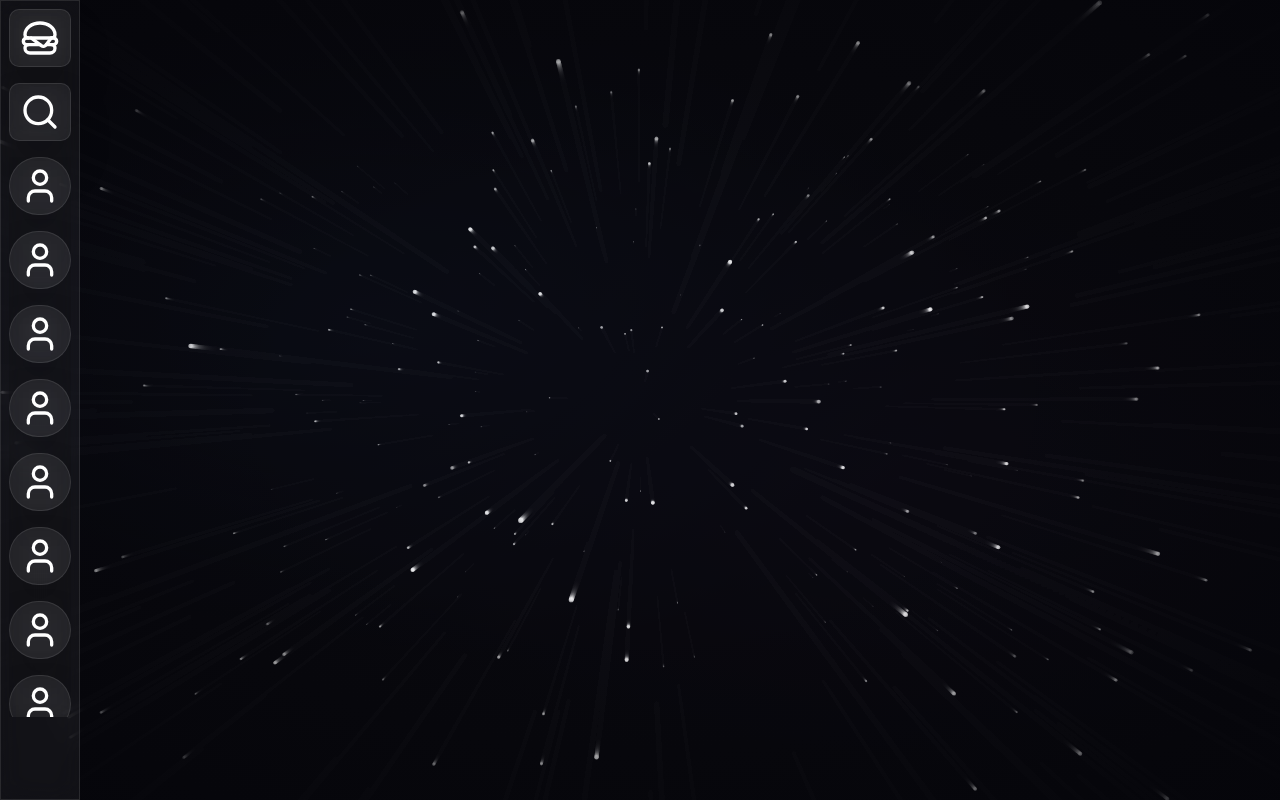
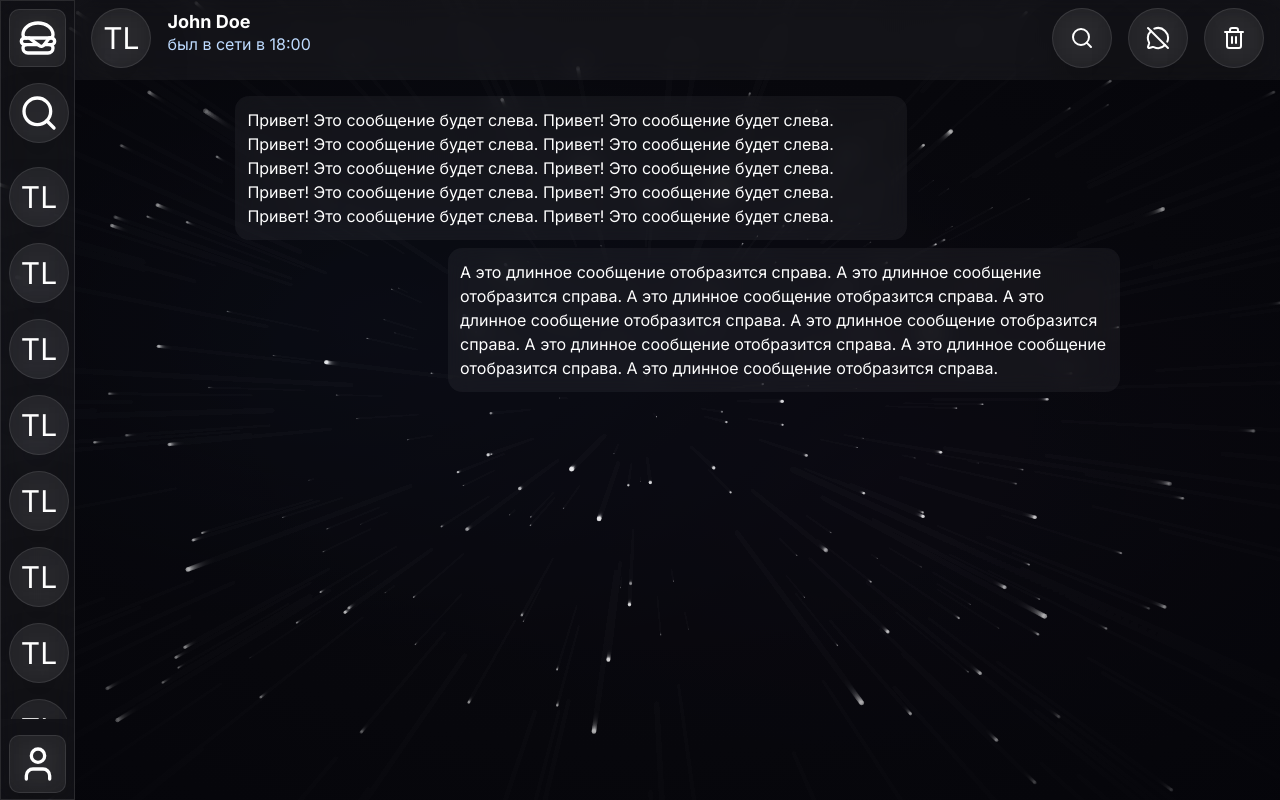
Before and after one commit to Guessler/frontend-messanger-2.0, a Next.js app: page / in a window 1280 px wide. Built offline with nearby package versions, Linux system fonts and the light colour scheme.

Commit message:
implemented layout

```diff
--- a/src/app/page.tsx
+++ b/src/app/page.tsx
@@ -1,12 +1,18 @@
 import { Header } from "@/components/ui/Header";
+import { Messages } from "@/components/ui/Messages";
 import { Sidebar } from "@/components/ui/Sidebar";
 import { StarfieldBackground } from "@/components/ui/starfield";
 
 export default function Home() {
   return (
     <StarfieldBackground>
-      <Header/>
-      <Sidebar/>
+      <div className="flex">
+        <Sidebar />
+        <div className="w-full">
+          <Header />
+          <Messages />
+        </div>
+      </div>
     </StarfieldBackground>
 
 
--- a/src/components/ui/Header.tsx
+++ b/src/components/ui/Header.tsx
@@ -1,5 +1,28 @@
+import { MessageCircleOff, Search, Trash } from "lucide-react"
+
 export const Header = () => {
     return (
-        <div className=""></div>
+        <div className="w-full flex justify-between h-20 bg-white/5 text-white backdrop-blur-md py-2 px-4 space-y-4 transition-all duration-300 overflow-hidden">
+            <div className="flex gap-4">
+                <div className="flex w-15 h-15 items-center justify-center cursor-pointer shrink-0 rounded-full shadow-2xl shadow-black/40 bg-white/5 backdrop-blur-md border border-white/10">
+                    <h2 className="text-white text-3xl select-none">TL</h2>
+                </div>
+                <div className="flex flex-col transition-all duration-300 min-w-0 w-44 opacity-100 translate-x-0 pointer-events-auto">
+                    <h2 className="text-white text-lg font-bold whitespace-nowrap truncate select-none">John Doe</h2>
+                    <h2 className="text-blue-200">был в сети в 18:00</h2>
+                </div>
+            </div>
+            <div className="flex gap-4">
+                <div className="flex w-15 h-15 items-center justify-center cursor-pointer shrink-0 rounded-full shadow-2xl shadow-black/40 bg-white/5 backdrop-blur-md border border-white/10">
+                    <Search />
+                </div>
+                <div className="flex w-15 h-15 items-center justify-center cursor-pointer shrink-0 rounded-full shadow-2xl shadow-black/40 bg-white/5 backdrop-blur-md border border-white/10">
+                    <MessageCircleOff />
+                </div>
+                <div className="flex w-15 h-15 items-center justify-center cursor-pointer shrink-0 rounded-full shadow-2xl shadow-black/40 bg-white/5 backdrop-blur-md border border-white/10">
+                    <Trash />
+                </div>
+            </div>
+        </div>
     )
 }
--- /dev/null
+++ b/src/components/ui/Messages.tsx
@@ -0,0 +1,23 @@
+export const Messages = () => {
+    const mockMessages = [
+        { id: 1, text: "Привет! Это сообщение будет слева. Привет! Это сообщение будет слева. Привет! Это сообщение будет слева. Привет! Это сообщение будет слева. Привет! Это сообщение будет слева. Привет! Это сообщение будет слева. Привет! Это сообщение будет слева. Привет! Это сообщение будет слева. Привет! Это сообщение будет слева. Привет! Это сообщение будет слева. ", isMyMessage: false },
+        { id: 2, text: "А это длинное сообщение отобразится справа. А это длинное сообщение отобразится справа. А это длинное сообщение отобразится справа. А это длинное сообщение отобразится справа. А это длинное сообщение отобразится справа. А это длинное сообщение отобразится справа. А это длинное сообщение отобразится справа. А это длинное сообщение отобразится справа. ", isMyMessage: true },
+    ];
+
+    return (
+        <div className="w-full h-screen px-40 pt-4">
+            <div className="flex flex-col gap-2 w-full">
+                {mockMessages.map((msg) => (
+                    <div
+                        key={msg.id}
+                        className={`text-white p-3 rounded-xl bg-white/5 max-w-2xl backdrop-blur-md transition-all duration-300 overflow-hidden
+                            ${msg.isMyMessage ? 'self-end' : 'self-start'}
+                        `}
+                    >
+                        {msg.text}
+                    </div>
+                ))}
+            </div>
+        </div>
+    );
+};
--- a/src/components/ui/Sidebar.tsx
+++ b/src/components/ui/Sidebar.tsx
@@ -1,26 +1,68 @@
 'use client'
 import { useSidebarStore } from "@/store/useSideBarStore";
 import { Hamburger, Search, User } from "lucide-react"
+import Link from "next/link";
+import { useRef } from "react";
 
 export const Sidebar = () => {
     const { isOpen, toggle } = useSidebarStore();
+    const searchRef = useRef<HTMLInputElement>(null)
+    const truncateText = (str: string, maxLen: number) => {
+        if (!str) return "";
+        return str.length > maxLen ? str.slice(0, maxLen) + "..." : str;
+    };
+    const handleOpenSearch = () => {
+        if (!isOpen) {
+            toggle();
+        }
+
+        setTimeout(() => {
+            if (searchRef.current) {
+                searchRef.current.focus();
+            }
+        }, 200)
+    };
     return (
-        <div className={`${isOpen ? 'w-70' : 'w-20'} bg-white/5 backdrop-blur-md border border-white/10 h-screen p-2 flex flex-col gap-4 transition-all`}>
-            <div onClick={toggle} className="flex items-center justify-center cursor-pointer  w-full py-2 rounded-lg shadow-2xl shadow-black/40 bg-white/5 backdrop-blur-md border border-white/10">
-                <Hamburger className="text-white w-10 h-10" />
+        <div className={`${isOpen ? 'w-80' : 'w-20'} bg-white/5 backdrop-blur-md border border-white/10 h-screen py-2 space-y-4 transition-all duration-300 overflow-hidden`}>
+            <div className="px-2  flex flex-col gap-4">
+                <div onClick={toggle} className="flex items-center justify-center cursor-pointer  w-full py-2 rounded-lg shadow-2xl shadow-black/40 bg-white/5 backdrop-blur-md border border-white/10">
+                    <Hamburger className="text-white w-10 h-10" />
+                </div>
+
+                <div className="flex relative">
+                    <div onClick={handleOpenSearch} className="flex w-15 h-15 items-center justify-center cursor-pointer shrink-0 rounded-full shadow-2xl shadow-black/40 bg-white/5 backdrop-blur-md border border-white/10">
+                        <Search className="text-white w-10 h-10" />
+                    </div>
+                    {
+                        isOpen &&
+                        <input ref={searchRef} className="flex outline-none absolute pl-18 w-full h-15 text-white items-center justify-center cursor-pointer shrink-0 rounded-full shadow-2xl shadow-black/40 bg-white/5 backdrop-blur-md border border-white/10" type="text" />
+
+                    }
+                </div>
             </div>
-            <div className="flex items-center justify-center cursor-pointer  w-full py-2 rounded-lg shadow-2xl shadow-black/40 bg-white/5 backdrop-blur-md border border-white/10">
-                <Search className="text-white w-10 h-10" />
-            </div>
-            <div className="h-[70vh] flex flex-col gap-4 overflow-hidden">
+            <div className="h-[70vh] flex flex-col overflow-auto no-scrollbar">
                 {Array.from({ length: 20 }).map((_, index) => {
                     return (
-                        <div key={index} className="flex items-center justify-center cursor-pointer w-full py-2 rounded-full shadow-2xl shadow-black/40 bg-white/5 backdrop-blur-md border border-white/10">
-                            <User className="text-white w-10 h-10" />
+                        <div key={index} className="hover:bg-white/20 flex p-2 gap-2 transition-all cursor-pointer">
+                            <div className="flex w-15 h-15 items-center justify-center cursor-pointer shrink-0 rounded-full shadow-2xl shadow-black/40 bg-white/5 backdrop-blur-md border border-white/10">
+                                <h2 className="text-white text-3xl select-none">TL</h2>
+                            </div>
+                            <div className={`flex flex-col transition-all duration-300 min-w-0 ${isOpen
+                                ? 'w-44 opacity-100 translate-x-0 pointer-events-auto'
+                                : 'w-0 opacity-0 -translate-x-4 pointer-events-none'
+                                }`}>
+                                <h2 className="text-white text-lg font-bold whitespace-nowrap truncate select-none">John Doe</h2>
+                                <p className="text-white whitespace-nowrap select-none">{truncateText("hi! My name is Leo, I am a frontend or fullstack developer, nice to see you!😊", 20)}</p>
+                            </div>
                         </div>
                     )
                 })}
             </div>
+            <div className="px-2" >
+                <Link href="/profile" className="flex items-center justify-center cursor-pointer  w-full py-2 rounded-lg shadow-2xl shadow-black/40 bg-white/5 backdrop-blur-md border border-white/10">
+                    <User className="text-white w-10 h-10" />
+                </Link>
+            </div>
         </div>
     )
 }
```
